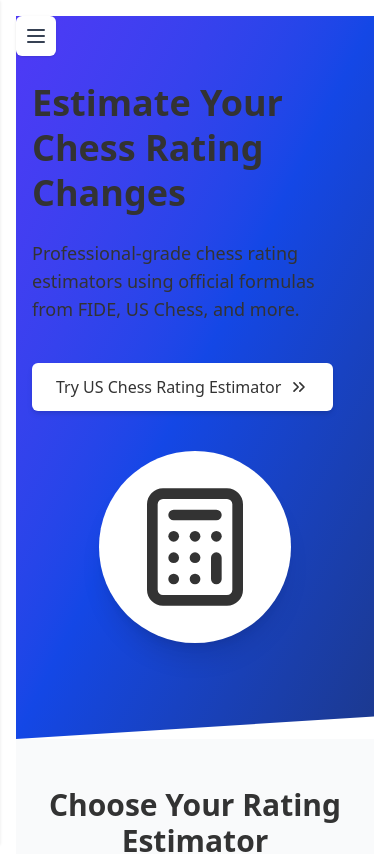
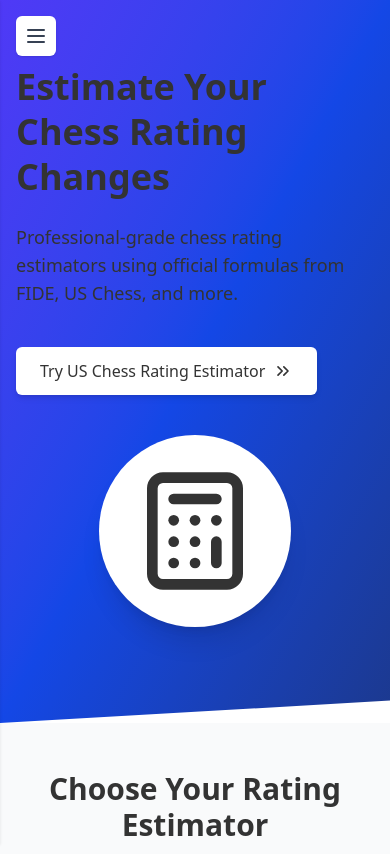
Before and after one commit to KalyanAbbaraju/chess-rating, a Next.js app: page / in a window 390 px wide. Shown: the top 854 px of the page. Built offline with nearby package versions, Linux system fonts and the light colour scheme; no server answers.

Commit message:
Homepage changes

```diff
--- a/src/app/layout.tsx
+++ b/src/app/layout.tsx
@@ -44,7 +44,9 @@
         <div className="flex min-h-screen">
           <SideNav />
           <div className="flex flex-col flex-1">
-            <main className="flex-1 p-4 md:p-6">{children}</main>
+            <main className="min-h-screen">
+              {children}
+            </main>
             <Footer />
           </div>
         </div>
--- a/src/app/page.tsx
+++ b/src/app/page.tsx
@@ -29,9 +29,9 @@
 export default function HomePage() {
   return (
     <div className="min-h-screen bg-white">
-      {/* Hero Section with adjusted spacing */}
-      <section className="bg-gradient-to-br from-indigo-600 via-blue-700 to-blue-900">
-        <div className="container mx-auto px-4 md:px-6 py-16 md:py-24">
+      {/* Hero Section - Full Width with overflow technique */}
+      <section className="relative w-[100vw] left-[50%] translate-x-[-50%] bg-gradient-to-br from-indigo-600 via-blue-700 to-blue-900">
+        <div className="w-full max-w-7xl mx-auto px-4 md:px-6 py-16 md:py-24">
           <div className="flex flex-col md:flex-row items-center">
             <div className="md:w-1/2 space-y-6">
               <h1 className="text-4xl md:text-5xl lg:text-6xl font-bold leading-tight" style={styles.whiteText}>
@@ -58,9 +58,11 @@
           </div>
         </div>
 
-        {/* Improved diagonal divider - more subtle and smaller */}
-        <div className="h-8 relative overflow-hidden">
-          <div className="absolute bottom-0 left-0 right-0 h-8 bg-white" style={{ clipPath: 'polygon(0 100%, 100% 100%, 100% 30%, 0 100%)' }}></div>
+        {/* Full width diagonal divider */}
+        <div className="h-8 w-full relative overflow-hidden">
+          <div className="absolute bottom-0 left-0 right-0 h-8 bg-white"
+               style={{ clipPath: 'polygon(0 100%, 100% 100%, 100% 30%, 0 100%)' }}>
+          </div>
         </div>
       </section>
 
@@ -151,7 +153,7 @@
                   <Clock size={32} />
                 </div>
                 <p className="text-gray-600 mb-6">
-                  We're working on adding more rating calculators for different chess federations and rating systems.
+                  We&apos;re working on adding more rating calculators for different chess federations and rating systems.
                 </p>
                 <ul className="space-y-2 mb-6 text-sm">
                   <li className="flex items-center">
@@ -245,7 +247,7 @@
               </div>
               <div>
                 <h3 className="font-semibold" style={styles.darkGrayText}>US Chess Rating System</h3>
-                <p className="text-sm" style={styles.grayText}>US Chess Federation's official rating documentation</p>
+                <p className="text-sm" style={styles.grayText}>US Chess Federation&apos;s official rating documentation</p>
               </div>
             </a>
           </div>
```
